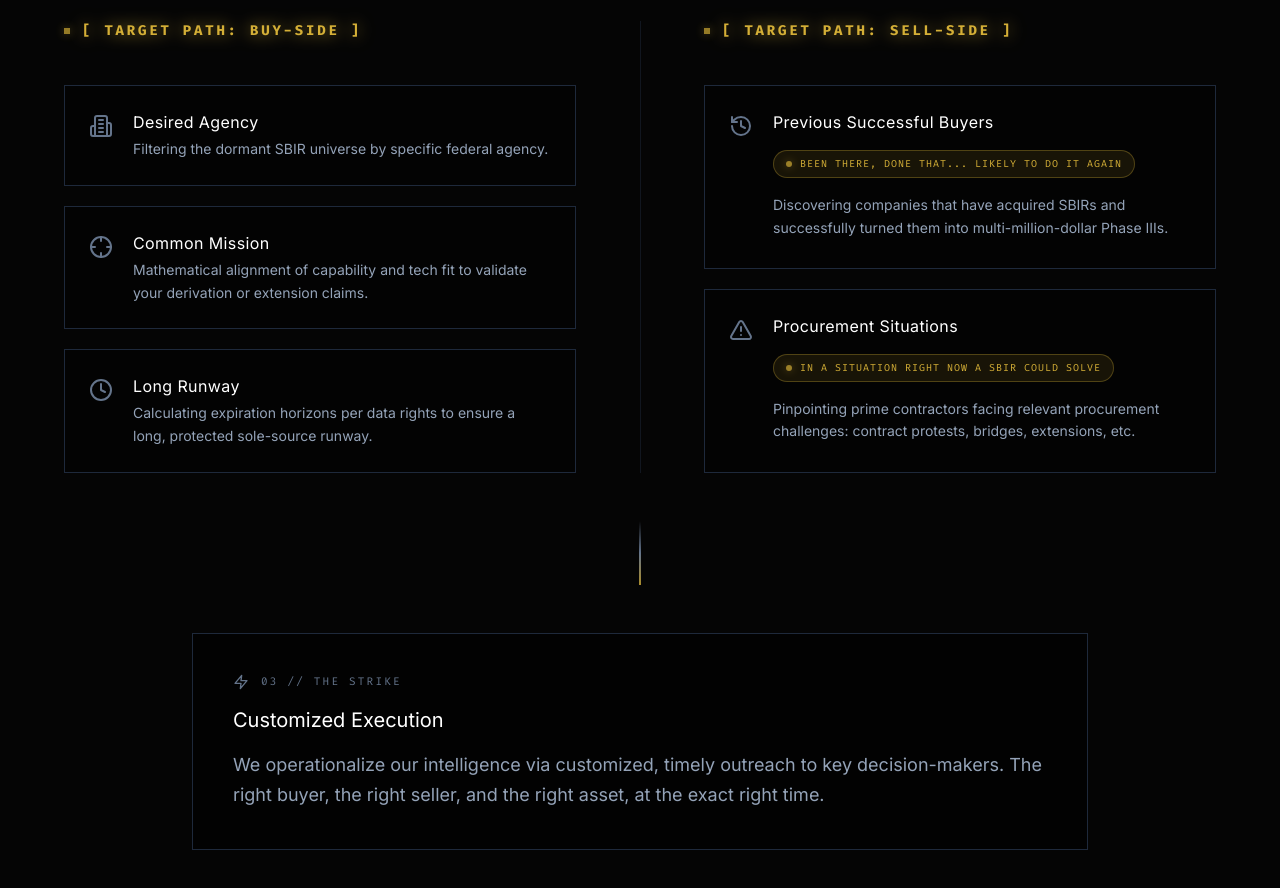
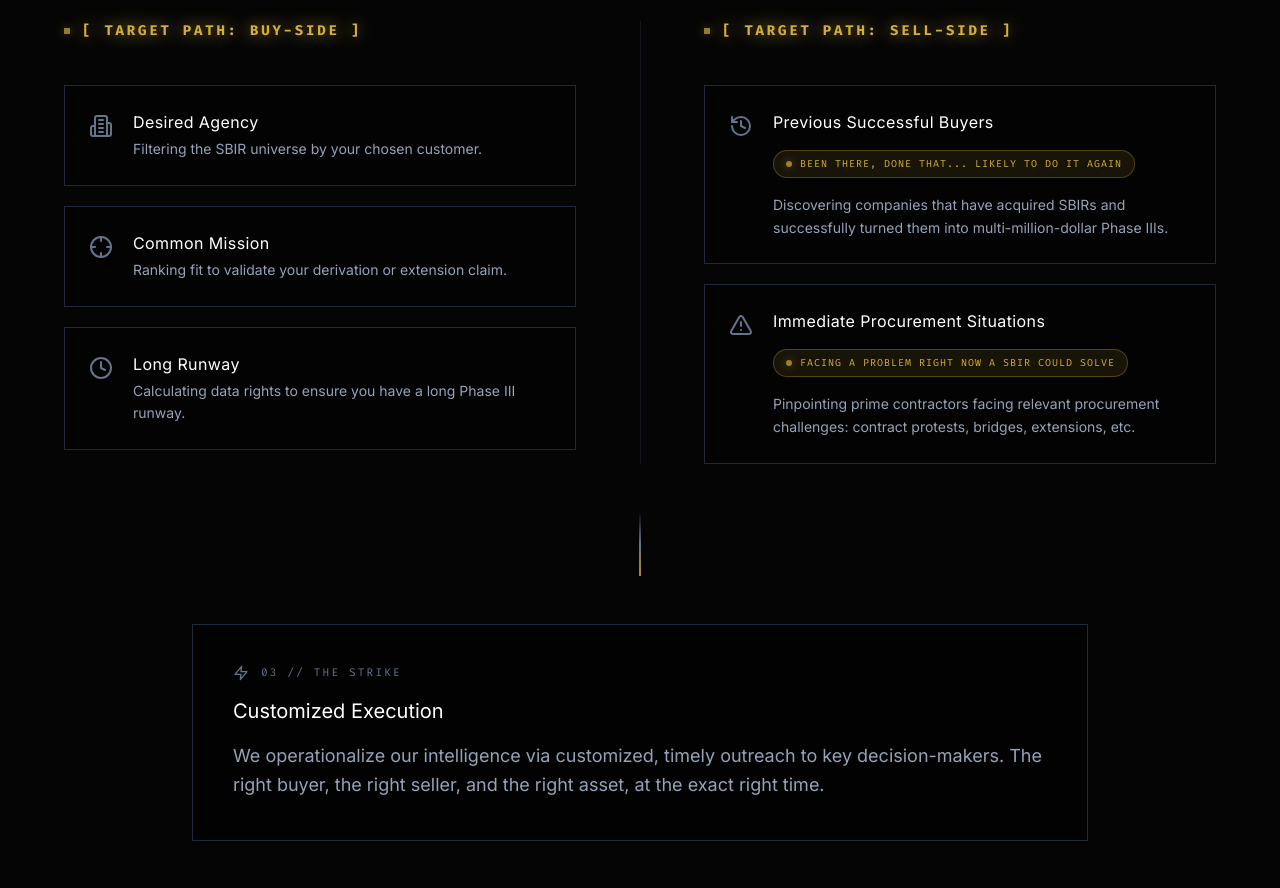
Before and after one commit to transactivate/website, a React (Vite) app: page /#landing in a window 1280 px wide. Shown: the part 1540-2428 px from the top of the page. Built offline with nearby package versions, Linux system fonts and the light colour scheme.

Commit message:
UI refactor: Final high-impact copy upgrades across Buy-Side and Sell-Side nodes

```diff
--- a/src/App.jsx
+++ b/src/App.jsx
@@ -331,7 +331,7 @@ const MethodologyKey = () => (
           <Building2 className="w-6 h-6 text-slate-500 mb-3 sm:mb-0 sm:mr-5 mt-1 shrink-0 group-hover:text-[#d4af37] transition-colors" />
           <div>
             <h5 className="text-white font-medium mb-1 tracking-wide">Desired Agency</h5>
-            <p className="text-sm text-slate-400 leading-relaxed">Filtering the dormant SBIR universe by specific federal agency.</p>
+            <p className="text-sm text-slate-400 leading-relaxed">Filtering the SBIR universe by your chosen customer.</p>
           </div>
         </motion.div>
 
@@ -342,7 +342,7 @@ const MethodologyKey = () => (
           <Crosshair className="w-6 h-6 text-slate-500 mb-3 sm:mb-0 sm:mr-5 mt-1 shrink-0 group-hover:text-[#d4af37] transition-colors" />
           <div>
             <h5 className="text-white font-medium mb-1 tracking-wide">Common Mission</h5>
-            <p className="text-sm text-slate-400 leading-relaxed">Mathematical alignment of capability and tech fit to validate your derivation or extension claims.</p>
+            <p className="text-sm text-slate-400 leading-relaxed">Ranking fit to validate your derivation or extension claim.</p>
           </div>
         </motion.div>
 
@@ -353,7 +353,7 @@ const MethodologyKey = () => (
           <Clock className="w-6 h-6 text-slate-500 mb-3 sm:mb-0 sm:mr-5 mt-1 shrink-0 group-hover:text-[#d4af37] transition-colors" />
           <div>
             <h5 className="text-white font-medium mb-1 tracking-wide">Long Runway</h5>
-            <p className="text-sm text-slate-400 leading-relaxed">Calculating expiration horizons per data rights to ensure a long, protected sole-source runway.</p>
+            <p className="text-sm text-slate-400 leading-relaxed">Calculating data rights to ensure you have a long Phase III runway.</p>
           </div>
         </motion.div>
       </div>
@@ -386,10 +386,10 @@ const MethodologyKey = () => (
         >
           <AlertTriangle className="w-6 h-6 text-slate-500 mb-3 sm:mb-0 sm:mr-5 mt-1 shrink-0 group-hover:text-[#d4af37] transition-colors" />
           <div>
-            <h5 className="text-white font-medium mb-1 tracking-wide">Procurement Situations</h5>
+            <h5 className="text-white font-medium mb-1 tracking-wide">Immediate Procurement Situations</h5>
             <div className="inline-flex items-center gap-2 px-3 py-1.5 mt-3 mb-4 rounded-full border border-[#d4af37]/30 bg-[#d4af37]/10">
               <div className="w-1.5 h-1.5 rounded-full bg-[#d4af37] animate-pulse shrink-0 shadow-[0_0_8px_rgba(212,175,55,0.6)]"></div>
-              <span className="text-[#d4af37] text-[9px] sm:text-[10px] font-mono uppercase tracking-widest leading-snug text-left">in a situation right now a SBIR could solve</span>
+              <span className="text-[#d4af37] text-[9px] sm:text-[10px] font-mono uppercase tracking-widest leading-snug text-left">Facing a problem right now a SBIR could solve</span>
             </div>
             <p className="text-sm text-slate-400 leading-relaxed">Pinpointing prime contractors facing relevant procurement challenges: contract protests, bridges, extensions, etc.</p>
           </div>
```
